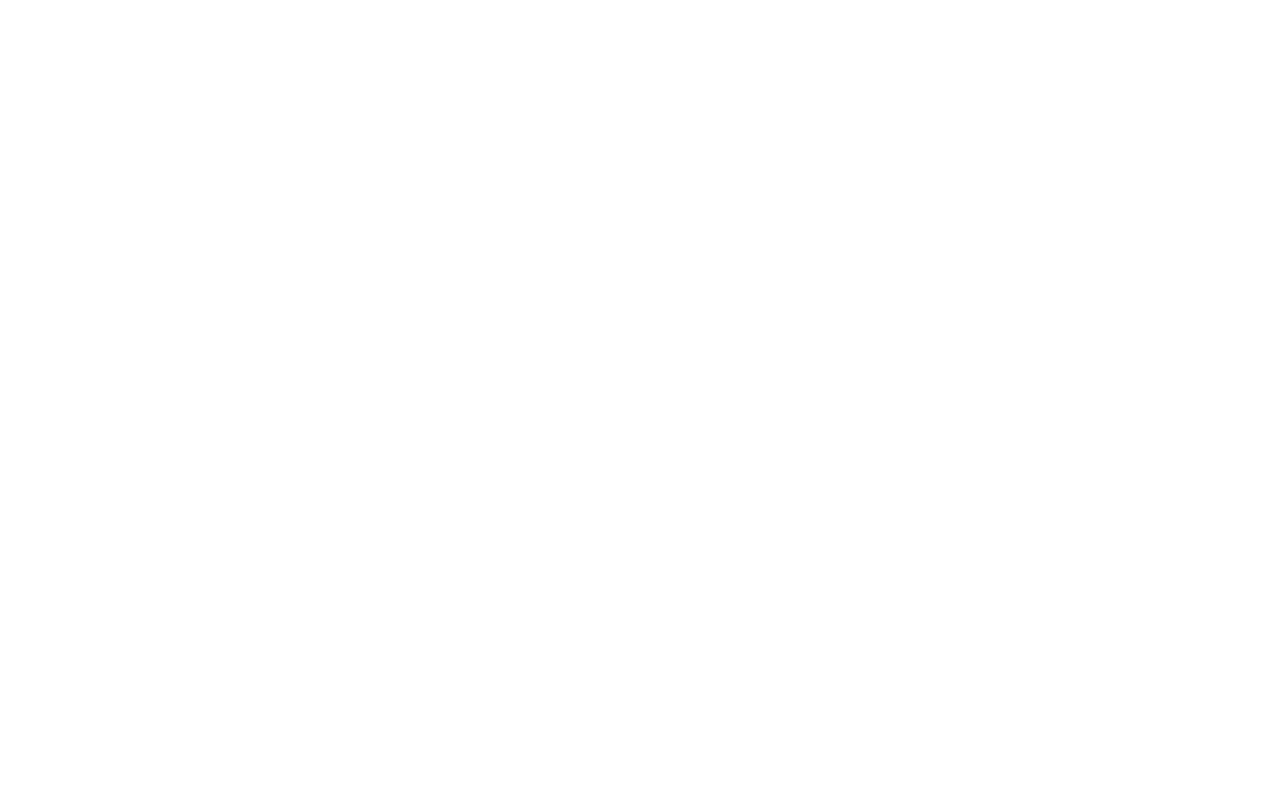
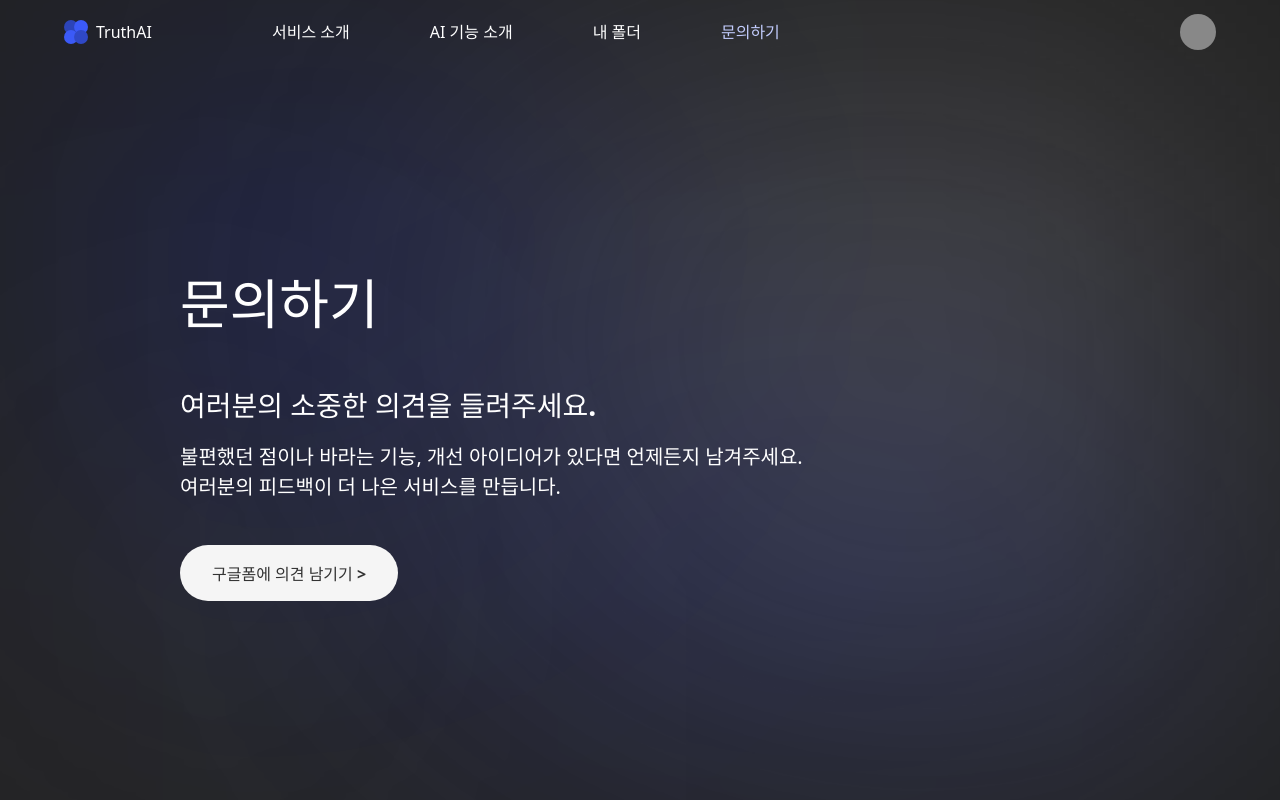
Before and after one commit to Nexus-TruthAI/TruthAI_FE, a React (Vite) app: page /question in a window 1280 px wide. Before the commit this address had no page. Built offline with nearby package versions, Linux system fonts and the light colour scheme; a web font is replaced by a local one.

Commit message:
[feat] crosscheck answer, question 페이지 구현

```diff
--- a/src/Components/Topbar.tsx
+++ b/src/Components/Topbar.tsx
@@ -1,6 +1,7 @@
 import React from "react";
 import styled from "styled-components";
 import Logo from "../Icons/Logo.svg";
+import { useLocation, useNavigate } from "react-router-dom";
 
 const Wrapper = styled.div`
     height: 4rem;
@@ -35,10 +36,11 @@
     font-weight: 500;
 `;
 
-const NavItem = styled.li`
+const NavItem = styled.li<{ $isActive?: boolean }>`
     cursor: pointer;
+    color: ${props => props.$isActive ? '#C2CCFD' : '#fff'};
     &:hover {
-        text-decoration: underline;
+        color : #C2CCFD;
     }
 `;
 
@@ -51,6 +53,10 @@
 `;
 
 const Topbar = () => {
+    const location = useLocation();
+    const isQuestionPage = location.pathname === '/question';
+    const navigate = useNavigate();
+
     return (
         <Wrapper>
         <LeftGroup>
@@ -62,7 +68,7 @@
                 <NavItem>서비스 소개</NavItem>
                 <NavItem>AI 기능 소개</NavItem>
                 <NavItem>내 폴더</NavItem>
-                <NavItem>문의하기</NavItem>
+                <NavItem $isActive={isQuestionPage} onClick={() => navigate('/question')}>문의하기</NavItem>
             </NavigationWrapper>
         </LeftGroup>
         <ProfileWrapper />
--- a/src/Pages/CrossCheckA.tsx
+++ b/src/Pages/CrossCheckA.tsx
@@ -151,6 +151,10 @@
 
     &:hover {
         background-color: #E8E8E8;
+    }
+
+    &:focus {
+        outline : none;
     }
 `
 
--- /dev/null
+++ b/src/Pages/Question.tsx
@@ -0,0 +1,90 @@
+import React from "react";
+import styled from "styled-components";
+import Background from "../Icons/BackgroundBasic.png";
+import Topbar from "../Components/Topbar";
+
+const Wrapper = styled.div`
+    margin: 0;
+    padding: 0;
+    width: 100vw;
+    height: 100vh;
+    background-image: url(${Background});
+    background-size: cover;
+    background-position: center;
+`
+
+const MainWrapper = styled.div`
+    margin: 0;
+    margin-left: 11.25rem;
+    padding: 0;
+    height: calc(100vh - 4rem);
+    display: flex;
+    flex-direction: column;
+    justify-content: center;
+    align-items: flex-start;
+`
+const MainText = styled.div`
+    font-size: 54px;
+    font-weight: 800;
+    color: #fff;
+`
+
+const SubTitle = styled.div`
+    margin-top: 2.5rem;
+    font-size: 28px;
+    font-weight: 600;
+    color: #fff;
+`
+
+const BodyText = styled.div`
+    font-size: 20px;
+    font-weight: 500;
+    color: #fff;
+    margin-top: 1rem;
+    white-space: pre-line;
+
+`
+
+const ActionButton = styled.button`
+    margin-top: 2.7rem;
+    padding: 1rem 2rem;
+    background-color: #F5F5F5;
+    color: #333;
+    border: none;
+    border-radius: 100px;
+    font-size: 16px;
+    font-weight: 600;
+    cursor: pointer;
+    transition: all 0.2s ease;
+
+    &:hover {
+        background-color: #E8E8E8;
+    }
+
+    &:focus {
+        outline: none;
+    }
+`
+
+
+const Question = () => {
+    return (
+        <Wrapper>
+            <Topbar/>
+            <MainWrapper>
+                <MainText>문의하기</MainText>
+                <SubTitle>여러분의 소중한 의견을 들려주세요.</SubTitle>
+                <BodyText>{`불편했던 점이나 바라는 기능, 개선 아이디어가 있다면 언제든지 남겨주세요.
+                여러분의 피드백이 더 나은 서비스를 만듭니다.
+                `}
+                </BodyText>
+                <ActionButton onClick={() => window.open('https://github.com/Nexus-TruthAI/TruthAI_FE')} >
+                구글폼에 의견 남기기 {'>'}
+                </ActionButton>
+
+            </MainWrapper>
+        </Wrapper>
+    )
+}
+
+export default Question;
--- a/src/main.tsx
+++ b/src/main.tsx
@@ -11,6 +11,7 @@
 import PromptOptimize from './Pages/PromptOptimize.tsx'
 import CrossCheckL from './Pages/CrossCheckL.tsx'
 import CrossCheckA from './Pages/CrossCheckA.tsx'
+import Question from './Pages/Question.tsx'
 
 
 createRoot(document.getElementById('root')!).render(
@@ -25,6 +26,7 @@
         <Route path='/promptopt' element={<PromptOptimize/>}/>
         <Route path='/crosscheckl' element={<CrossCheckL/>}/>
         <Route path='/crosschecka' element={<CrossCheckA/>}/>
+        <Route path='/question' element={<Question/>}/>
       </Routes>
     </BrowserRouter>
   </StrictMode>,
```
